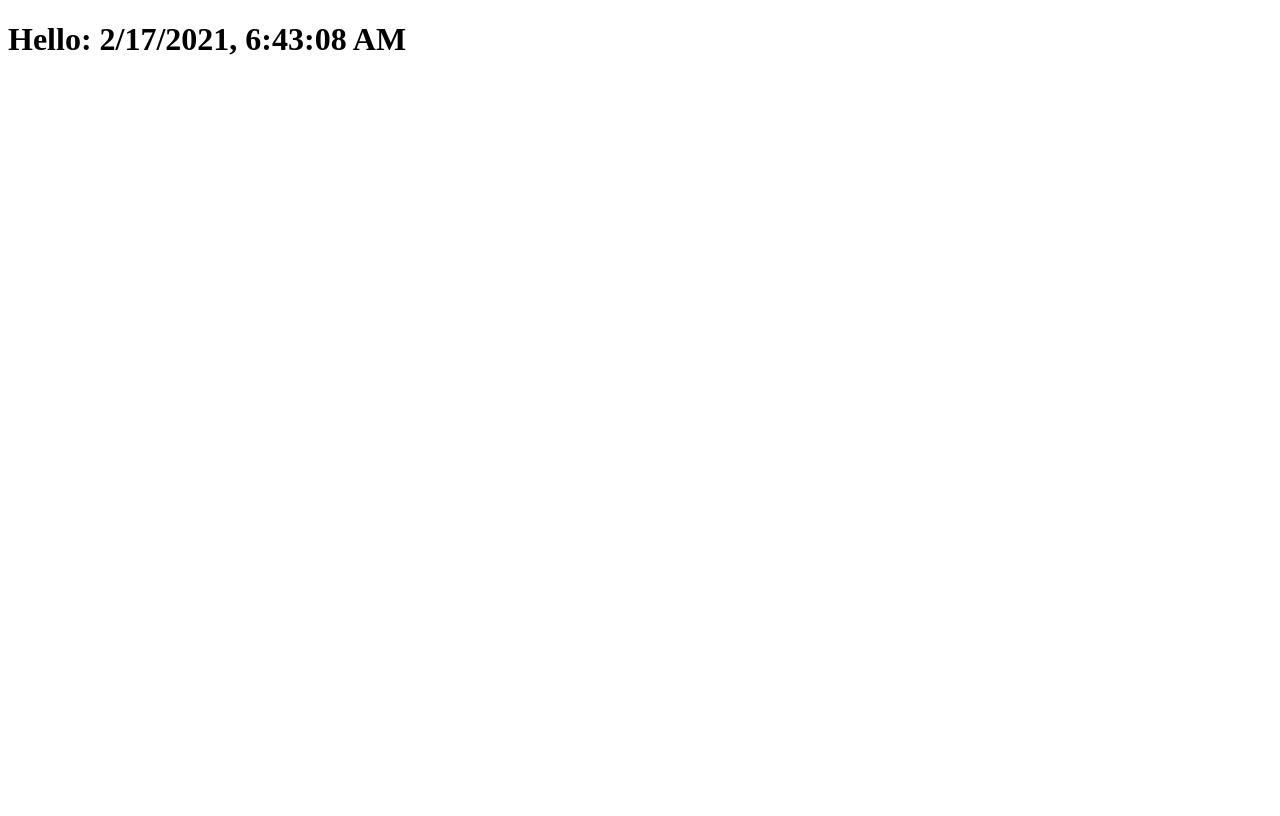
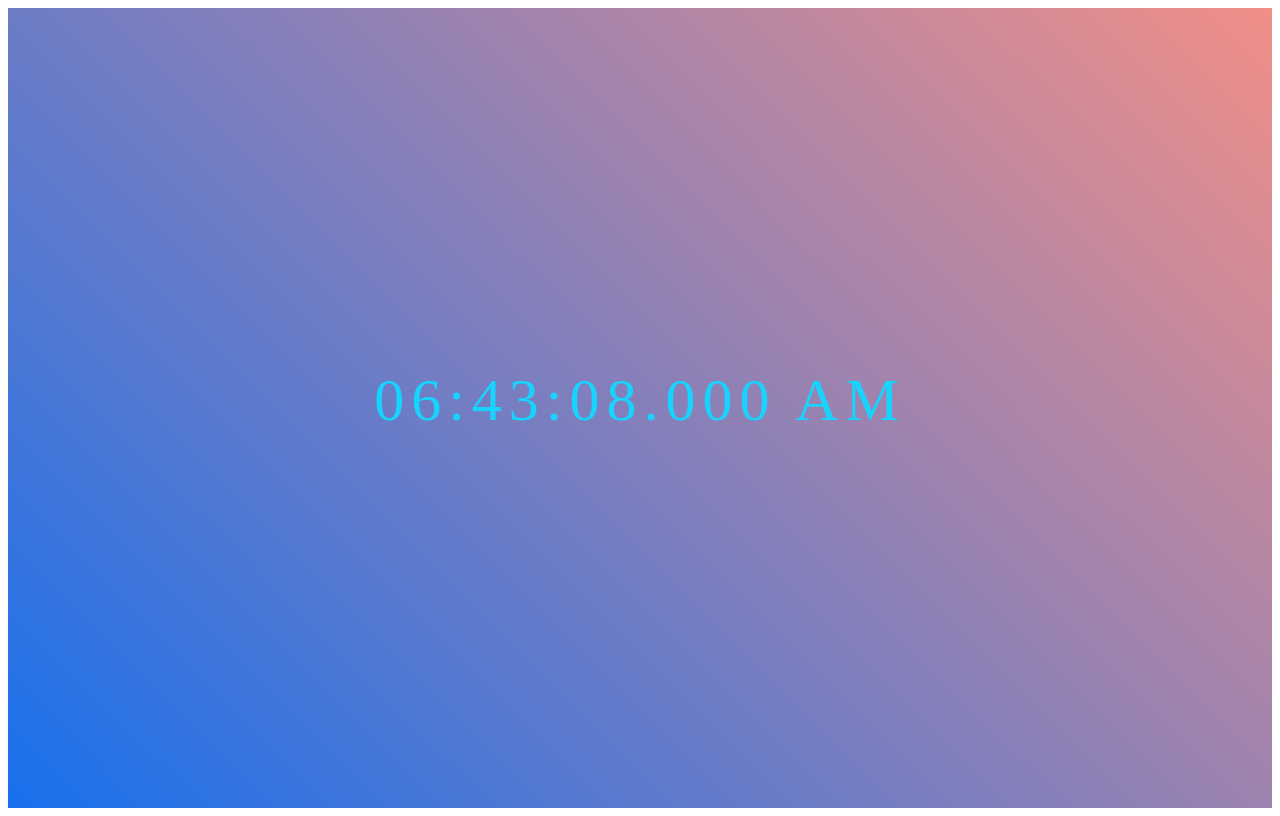
Before and after one commit to lsneddon-cmd/SimpleReactClock, a Next.js app in the folder MyApp/: page / in a window 1280 px wide. Built offline with nearby package versions, Linux system fonts and the light colour scheme.

Commit message:
added digital clock component and css module

```diff
--- a/MyApp/next.config.js
+++ /dev/null
@@ -1,2 +0,0 @@
-const withCSS = require("@zeit/next-css");
-module.exports = withCSS();
--- a/MyApp/package.json
+++ b/MyApp/package.json
@@ -16,6 +16,7 @@
     "@zeit/next-css": "^1.0.1",
     "next": "^10.0.7",
     "react": "^17.0.1",
-    "react-dom": "^17.0.1"
+    "react-dom": "^17.0.1",
+    "webpack": "^5.22.0"
   }
 }
--- a/MyApp/pages/index.js
+++ b/MyApp/pages/index.js
@@ -1,4 +1,5 @@
 import React from 'react';
+import DigitalClock from '../src/DigitalClock';
 
 class Index extends React.Component {
 
@@ -26,7 +27,7 @@ class Index extends React.Component {
   }
 
   render() {
-    return <h1>Hello: {this.state.time}</h1>
+    return <DigitalClock time={this.state.time}></DigitalClock>
   }
 }
 
--- /dev/null
+++ b/MyApp/src/DigitalClock.js
@@ -0,0 +1,36 @@
+import React, {Component} from 'react';
+// import './DigitalClock.css';
+import styles from './DigitalClock.module.css'
+
+class DigitalClock extends Component {
+    render() {
+        const date = new Date(this.props.time);
+
+        let h = date.getHours();
+        let m = date.getMinutes();
+        let s = (date.getSeconds() + (date.getMilliseconds() / 1000.0)).toFixed(3);
+        let session = "AM";
+        if (h == 0) {
+            h = 12;
+        }
+        if (h > 12) {
+            h = h - 12;
+            session = "PM";
+        }
+        h = (h < 10) ? "0" + h : h;
+        m = (m < 10) ? "0" + m : m;
+        s = (s < 10) ? "0" + s : s;
+
+        const time = h + ":" + m + ":" + s + " " + session;
+        return (
+          <div className={styles.body}>
+            <div className={styles.clock}>{time}</div>
+          </div>
+        );
+    }
+}
+
+DigitalClock.propTypes = {};
+DigitalClock.defaultProps = {};
+
+export default DigitalClock;
--- /dev/null
+++ b/MyApp/src/DigitalClock.module.css
@@ -0,0 +1,20 @@
+
+.body {
+  background: linear-gradient(45deg, #1870ED 0, #F18F88 100%);
+  font-family: 'Montserrat', 'sans-serif';
+  min-height: 100vh;
+  display: flex;
+  align-items: center;
+  justify-content: center;
+}
+
+.clock {
+  position: absolute;
+  top: 50%;
+  left: 50%;
+  transform: translateX(-50%) translateY(-50%);
+  color: #17D4FE;
+  font-size: 60px;
+  font-family: Orbitron;
+  letter-spacing: 7px;
+}
```
Also changed, not shown: 1 other file (tests, documents, lock files or other folders).
